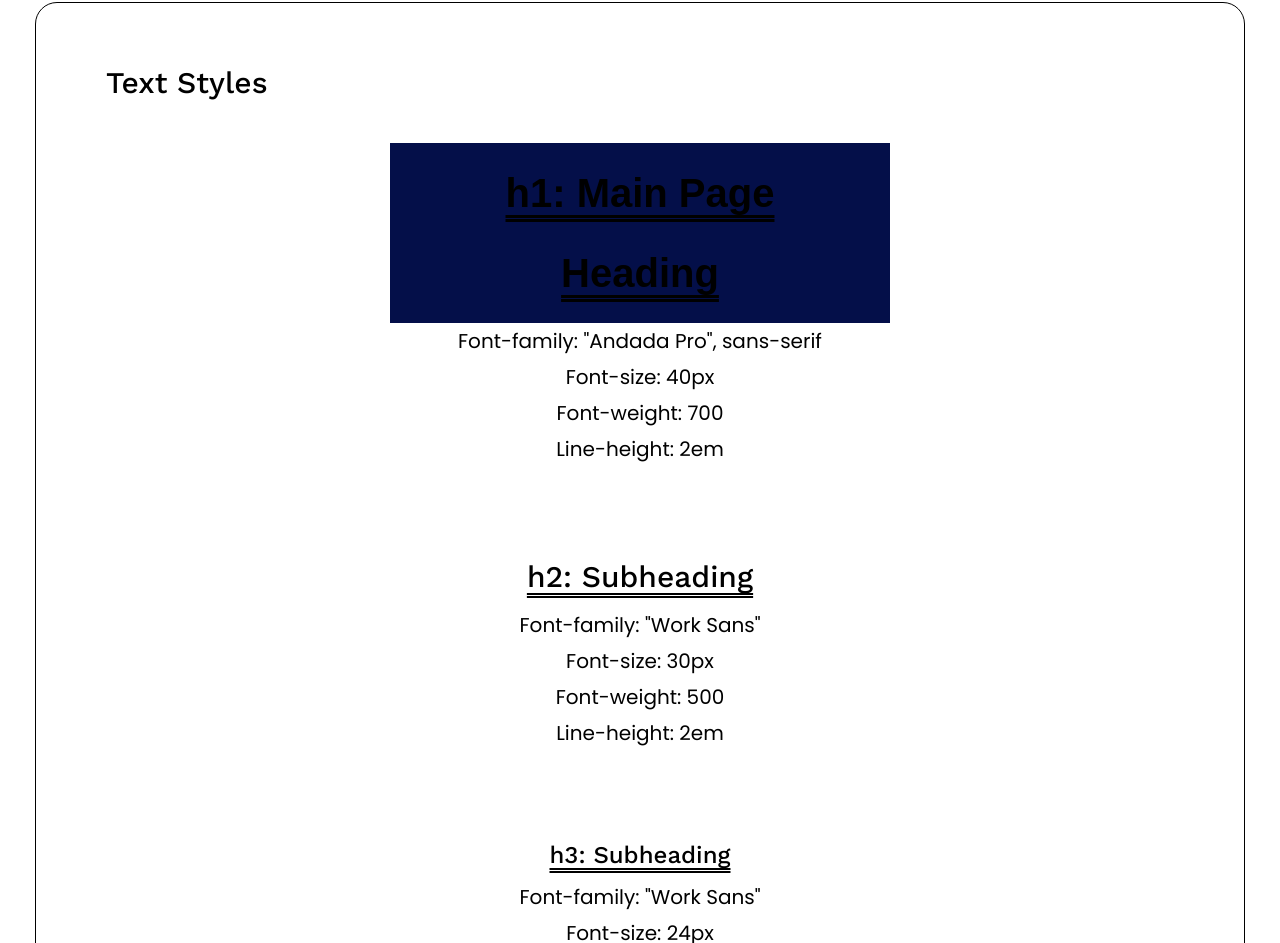
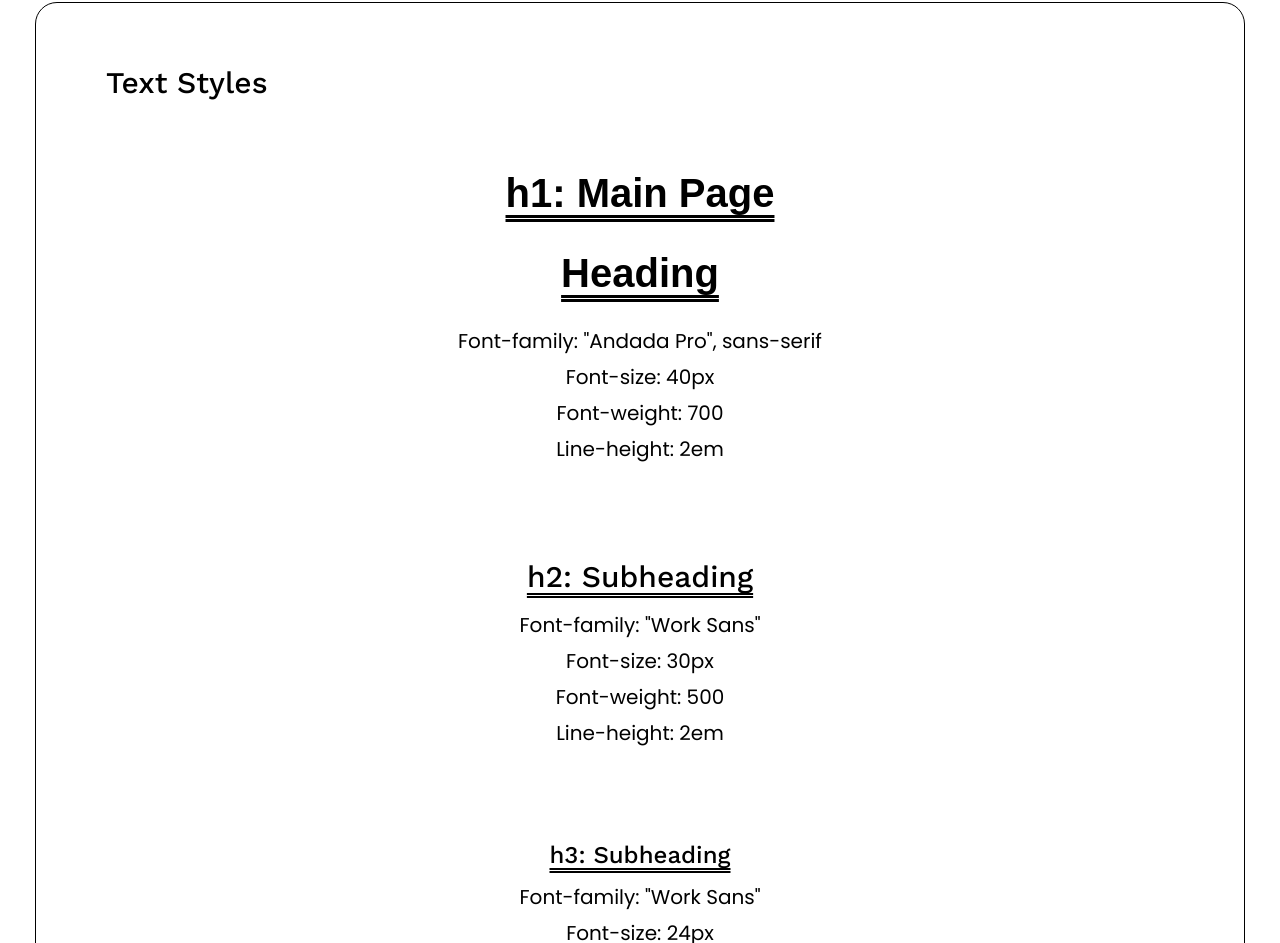
Before and after one commit to lgy2000/my-website-design-system, a plain HTML site: page index.html in a window 1280 px wide. Shown: the part 3585-4528 px from the top of the page. Drawn offline with nearby package versions, Linux system fonts and the light colour scheme; a web font is replaced by a local one.

```diff
--- a/resources/css/style.css
+++ b/resources/css/style.css
@@ -18,7 +18,7 @@ header {
   height: 100px;
 }
 
-header,h1,nav{
+header,header h1,header nav{
   background-color: hsl(230, 90%, 15%);
 }
 
```
